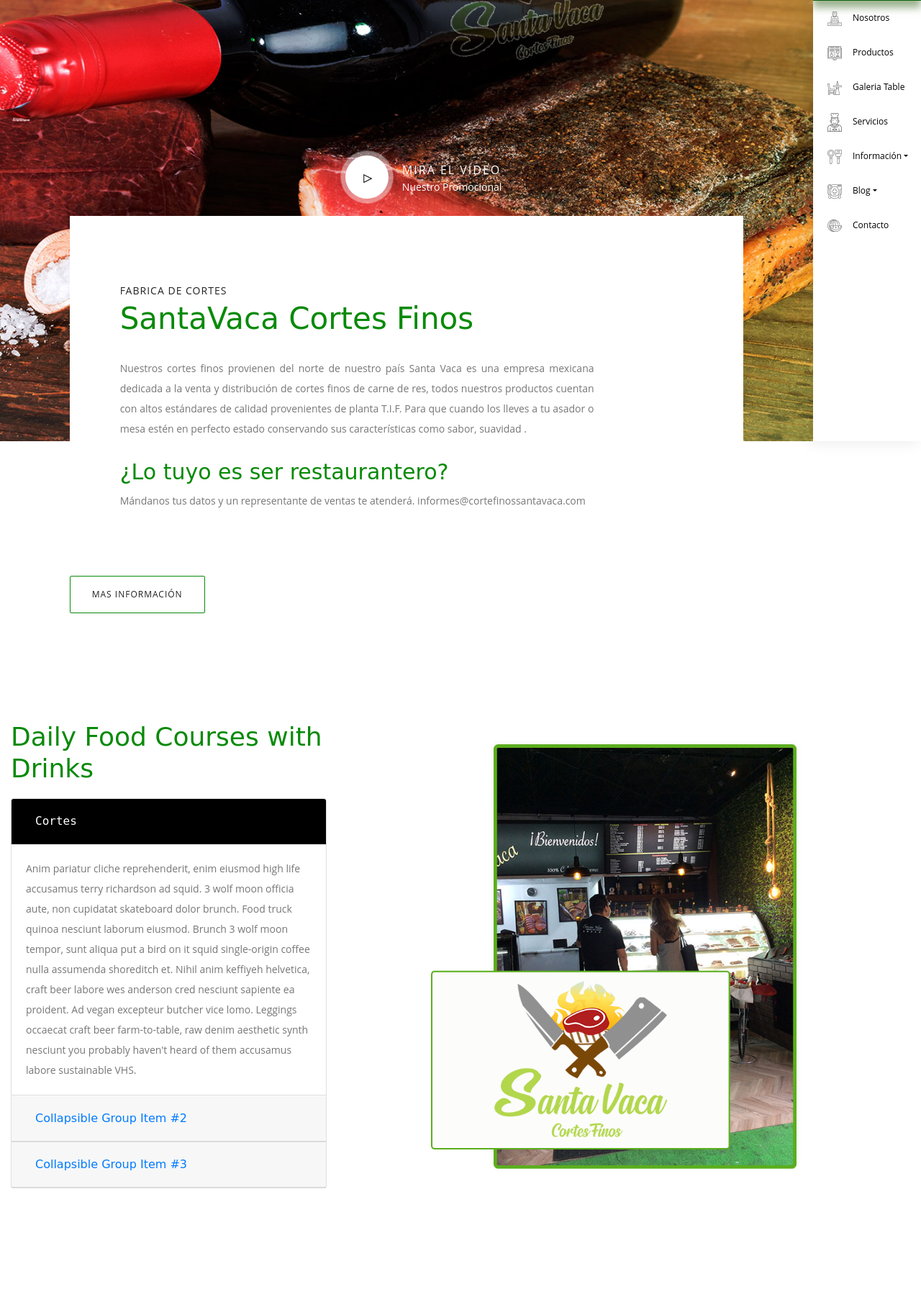
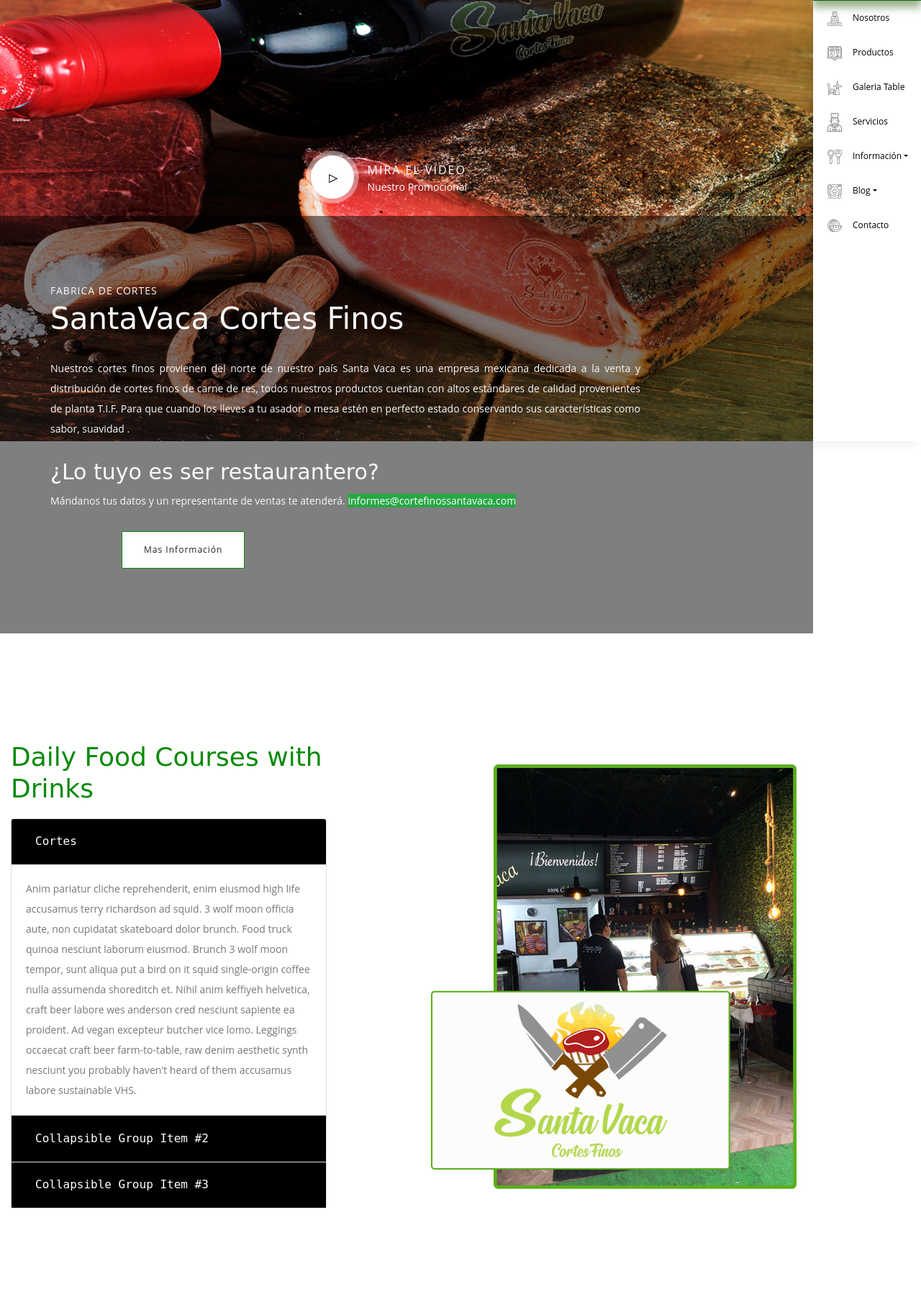
Before and after one commit to JlchavezG/SantaVaca, a PHP site: page / in a window 1280 px wide. Shown: the part 187-1989 px from the top of the page at 72% size. Run offline with PHP 8.4, Linux system fonts and the light colour scheme; some libraries are stand-ins or nearby versions.

Commit message:
cambios en la pagina index
cambios en la estructura de la pagina principal cortes Finis santavaca

```diff
--- a/css/style.css
+++ b/css/style.css
@@ -457,7 +457,7 @@
         letter-spacing: 2px;
         margin: 0; }
   .banner-bottom .banner_content {
-    background: #fff;
+    background: rgba(0, 0, 0, 0.5);
     padding: 90px 70px; }
     @media (max-width: 991px) {
       .banner-bottom .banner_content {
--- a/index.html
+++ b/index.html
@@ -71,14 +71,13 @@
 			<div class="banner_inner">
 				<div class="container-fluid no-padding">
 					<div class="row fullscreen">
-
 					</div>
 				</div>
 			</div>
 		</section>
 		<!-- Inicia banner bottom del video  -->
 		<div class="row banner-bottom align-items-center justify-content-center">
-			<div class="col-lg-4">
+			<div class="col-lg-6">
 				<div class="video-popup d-flex align-items-center">
 					<a class="play-video video-play-button animate" href="https://www.youtube.com/watch?v=KUln2DXU5VE" data-animate="zoomIn"
 					 data-duration="1.5s" data-delay="0.1s">
@@ -90,29 +89,28 @@
 					</div>
 				</div>
 			</div>
-			<div class="col-lg-10">
+			<div class="col-lg-12">
 				<div class="banner_content">
 					<div class="row d-flex align-items-center">
 						<div class="col-lg-10 col-md-16">
-							  <p class="top-text">Fabrica de cortes</p>
-							     <h1>SantaVaca Cortes Finos</h1>
-							       <p class="text-justify">Nuestros cortes finos provienen del norte de nuestro país
+							  <p class="top-text text-light">Fabrica de cortes</p>
+							     <h1 class="text-light">SantaVaca Cortes Finos</h1>
+							       <p class="text-justify text-light">Nuestros cortes finos provienen del norte de nuestro país
                          Santa Vaca es una empresa mexicana dedicada a la venta y distribución de cortes finos de carne de res, todos nuestros productos cuentan con altos estándares de calidad provenientes de planta T.I.F.
                          Para que cuando los lleves a tu asador o mesa estén en perfecto estado conservando sus características como sabor, suavidad
                      .</p><br>
 						 </div>
 						    <div class="col-lg-12 col-md-12">
-									<h2>¿Lo tuyo es ser restaurantero?</h2>
-										<p class="text-justify">Mándanos tus datos y un representante de ventas te atenderá. informes@cortefinossantavaca.com</p>
+									<h2 class="text-light">¿Lo tuyo es ser restaurantero?</h2>
+										<p class="text-justify text-light">Mándanos tus datos y un representante de ventas te atenderá. <a href="mailto:informes@cortefinossantavaca.com"  class="bg-success text-white">informes@cortefinossantavaca.com</a></p>
+								</div>
+					  </div><br>
+						<div class="banner-btn">
+							<a class="primary-btn align-self-end" href="#">Mas Información</a>
 					 </div>
 						</div>
 			   </div>
-						<div class="banner-btn">
-							<a class="primary-btn text-uppercase" href="#">Mas Información</a>
 		</div>
-			   </div>
-		</div>
-
 		<!-- Termina el banner bottom -->
 		<!--================ Termina Home Banner Area =================-->
 		<!--================ Inicia Breakfast Area =================-->
@@ -138,9 +136,9 @@
 							    </div>
 							  </div>
 							  <div class="card">
-							    <div class="card-header" id="headingTwo">
+							    <div class="card-header dion" id="headingTwo">
 							      <h2 class="mb-0">
-							        <button class="btn btn-link collapsed" type="button" data-toggle="collapse" data-target="#collapseTwo" aria-expanded="false" aria-controls="collapseTwo">
+							        <button class="btn btn-link text" type="button" data-toggle="collapse" data-target="#collapseTwo" aria-expanded="false" aria-controls="collapseTwo">
 							          Collapsible Group Item #2
 							        </button>
 							      </h2>
@@ -152,9 +150,9 @@
 							    </div>
 							  </div>
 							  <div class="card">
-							    <div class="card-header" id="headingThree">
+							    <div class="card-header dion" id="headingThree">
 							      <h2 class="mb-0">
-							        <button class="btn btn-link collapsed" type="button" data-toggle="collapse" data-target="#collapseThree" aria-expanded="false" aria-controls="collapseThree">
+							        <button class="btn btn-link text" type="button" data-toggle="collapse" data-target="#collapseThree" aria-expanded="false" aria-controls="collapseThree">
 							          Collapsible Group Item #3
 							        </button>
 							      </h2>
@@ -326,75 +325,87 @@
 				</div>
 			</div>
 		</div>
-<div><h2 class="text-center">Cortes del Lomo</h2></div
+<div>
+	<h2 class="text-center">Cortes del Lomo</h2>
 </div>
-<div class="card-group">
-<div class="card">
-<img src="img/chef/bifechorizo.png" class="card-img-top" alt="...">
-<div class="card-body">
-	<h5 class="card-title">Bife de Chorizo</h5>
-	<p class="card-text">
-		<ul>
-			<li> Nivel Alta de Grasa</li>
-      <li> Parte de la Res: Costillar</li>
-      <li> Suavidad: Alta 10</li>
-			<li> Sabor 10</li>
-			<li> Termino Sugerido: Medio / Tres cuartos</li>
-			<li> Origen: Argentino</li>
-</li>
-		</ul>
-	</p>
-</div>
-<div class="card-footer">
-	<small class="text-muted">Calidad: SantaVaca</small>
+<!--================ End Chef Area =================-->
+<!--- slider principal -->
+<div class="bd-example">
+ <div id="carouselExampleCaptions" class="carousel slide" data-ride="carousel">
+	 <ol class="carousel-indicators">
+		 <li data-target="#carouselExampleCaptions" data-slide-to="0" class="active"></li>
+		 <li data-target="#carouselExampleCaptions" data-slide-to="1"></li>
+		 <li data-target="#carouselExampleCaptions" data-slide-to="2"></li>
+		 <li data-target="#carouselExampleCaptions" data-slide-to="3"></li>
+		 <li data-target="#carouselExampleCaptions" data-slide-to="4"></li>
+		 <li data-target="#carouselExampleCaptions" data-slide-to="5"></li>
+	 </ol>
+	 <div class="carousel-inner">
+		 <div class="carousel-item active">
+			 <img src="img/chef/slider1.jpg" class="d-block w-100" alt="...">
+			 <div class="carousel-caption d-none d-md-block">
+				 <h5>First slide label</h5>
+				 <p>Nulla vitae elit libero, a pharetra augue mollis interdum.</p>
 			 </div>
 		 </div>
-<div class="card">
-<img src="img/chef/asadotira.png" class="card-img-top" alt="...">
-<div class="card-body">
-	<h5 class="card-title">Asado de Tira</h5>
-	<p class="card-text">
-		<ul>
-			<li> Nivel Inter-Medio de Grasa</li>
-			<li> Parte de la Res: Costillar</li>
-			<li> Suavidad: Alta 8</li>
-			<li> Sabor 10</li>
-			<li> Termino Sugerido: Medio </li>
-			<li> Origen: Argentino</li>
-		</ul>
-	</p>
-</div>
-<div class="card-footer">
-	<small class="text-muted">Calidad: SantaVaca</small>
+		 <div class="carousel-item">
+			 <img src="img/chef/slider2.jpg" class="d-block w-100" alt="...">
+			 <div class="carousel-caption d-none d-md-block">
+				 <h5>Second slide label</h5>
+				 <p>Lorem ipsum dolor sit amet, consectetur adipiscing elit.</p>
 			 </div>
 		 </div>
-<div class="card">
-<img src="img/chef/Entrecot.png" class="card-img-top" alt="...">
-<div class="card-body">
-	<h5 class="card-title">Entrecot</h5>
-	<p class="card-text">
-		<li> Nivel Medio de Grasa</li>
-		<li> Parte de la Res: Costilla</li>
-		<li> Suavidad: Alta 8</li>
-		<li> Sabor 9</li>
-		<li> Termino Sugerido: Medio / Tres cuartos</li>
-		<li> Origen: Americano</li>
-	</ul>
-	</p>
+		 <div class="carousel-item">
+			 <img src="img/chef/slider3.jpg" class="d-block w-100" alt="...">
+			 <div class="carousel-caption d-none d-md-block">
+				 <h5>Third slide label</h5>
+				 <p>Praesent commodo cursus magna, vel scelerisque nisl consectetur.</p>
 			 </div>
-<div class="card-footer">
-	<small class="text-muted">Calidad: SantaVaca</small>
+		 </div>
+		 <div class="carousel-item">
+			 <img src="img/chef/slider4.jpg" class="d-block w-100" alt="...">
+			 <div class="carousel-caption d-none d-md-block">
+				 <h5>Third slide label</h5>
+				 <p>Praesent commodo cursus magna, vel scelerisque nisl consectetur.</p>
+			 </div>
+		 </div>
+		 <div class="carousel-item">
+			 <img src="img/chef/slider5.jpg" class="d-block w-100" alt="...">
+			 <div class="carousel-caption d-none d-md-block">
+				 <h5>Third slide label</h5>
+				 <p>Praesent commodo cursus magna, vel scelerisque nisl consectetur.</p>
+			 </div>
+		 </div>
+		 <div class="carousel-item">
+			 <img src="img/chef/slider6.jpg" class="d-block w-100" alt="...">
+			 <div class="carousel-caption d-none d-md-block">
+				 <h5>Third slide label</h5>
+				 <p>Praesent commodo cursus magna, vel scelerisque nisl consectetur.</p>
 			 </div>
 		 </div>
 	 </div>
-<!--================ End Chef Area =================-->
+	 <a class="carousel-control-prev" href="#carouselExampleCaptions" role="button" data-slide="prev">
+		 <span class="carousel-control-prev-icon" aria-hidden="true"></span>
+		 <span class="sr-only">Previous</span>
+	 </a>
+	 <a class="carousel-control-next" href="#carouselExampleCaptions" role="button" data-slide="next">
+		 <span class="carousel-control-next-icon" aria-hidden="true"></span>
+		 <span class="sr-only">Next</span>
+	 </a>
+ </div>
+</div>
+<!--- Termina slider principal ----->
+
+
+
+
 <!--================ Start Food Gallery Area =================-->
 		<section class="section_gap_top food-gallery-area">
 			<div class="container-fluid no-padding">
 				<div class="row owl-carousel active-food-gallery">
 					<!-- single gallery item -->
 					<div class="single-gallery-item">
-						<img class="img-fluid" src="img/food/food5.jpg" alt="">
+					<a href="img/food/food5.jpg" class="img-popup"><img class="img-fluid" src="img/food/food5.jpg" alt=""></a>
 					</div>
 					<!-- single gallery item -->
 					<div class="single-gallery-item">
@@ -424,26 +443,24 @@
 		<!--================Contact Area =================-->
 		<section class="contact_area section_gap">
 			<div class="container">
-				<div id="mapBox" class="mapBox" data-lat="40.701083" data-lon="-74.1522848" data-zoom="13" data-info="PO Box CT16122 Collins Street West, Victoria 8007, Australia."
-				 data-mlat="40.701083" data-mlon="-74.1522848">
+				<div id="mapBox" class="mapBox" data-lat="19.3804267" data-lon="-99.1529469" data-zoom="15" data-info="Cortes Finos SantaVaca"
+				 data-mlat="19.3804267" data-mlon="-99.1529469">
 				</div>
 				<div class="row">
 					<div class="col-lg-3">
 						<div class="contact_info">
 							<div class="info_item">
 								<i class="lnr lnr-home"></i>
-								<h6>California, United States</h6>
-								<p>Santa monica bullevard</p>
+								<h6>Dr José María Vertiz 1132 </h6>
+								<p>Colonia, Vértiz Narvarte, 03600</p>
 							</div>
 							<div class="info_item">
 								<i class="lnr lnr-phone-handset"></i>
-								<h6><a href="#">00 (440) 9865 562</a></h6>
-								<p>Mon to Fri 9am to 6 pm</p>
+								<h6><a href="#">01 55 7027 5904</a></h6>
 							</div>
 							<div class="info_item">
 								<i class="lnr lnr-envelope"></i>
-								<h6><a href="#">support@colorlib.com</a></h6>
-								<p>Send us your query anytime!</p>
+								<h6><a href="#">contacto@santavacacortesfinos.com</a></h6>
 							</div>
 						</div>
 					</div>
@@ -451,22 +468,22 @@
 						<form class="row contact_form" action="contact_process.php" method="post" id="contactForm" novalidate="novalidate">
 							<div class="col-md-6">
 								<div class="form-group">
-									<input type="text" class="form-control" id="name" name="name" placeholder="Enter your name">
+									<input type="text" class="form-control" id="name" name="name" placeholder="Ingresa tu Nombre">
 								</div>
 								<div class="form-group">
-									<input type="email" class="form-control" id="email" name="email" placeholder="Enter email address">
+									<input type="email" class="form-control" id="email" name="email" placeholder="Tu Email">
 								</div>
 								<div class="form-group">
-									<input type="text" class="form-control" id="subject" name="subject" placeholder="Enter Subject">
+									<input type="text" class="form-control" id="subject" name="subject" placeholder="Asunto:">
 								</div>
 							</div>
 							<div class="col-md-6">
 								<div class="form-group">
-									<textarea class="form-control" name="message" id="message" rows="1" placeholder="Enter Message"></textarea>
+									<textarea class="form-control" name="message" id="message" rows="1" placeholder="Tu Mensaje"></textarea>
 								</div>
 							</div>
 							<div class="col-md-12 text-right">
-								<button type="submit" value="submit" class="primary-btn text-uppercase">Send Message</button>
+								<button type="submit" value="submit" class="primary-btn text-uppercase">Enviar</button>
 							</div>
 						</form>
 					</div>
@@ -517,9 +534,12 @@
 	<script src="vendors/counter-up/jquery.counterup.js"></script>
 	<script src="js/mail-script.js"></script>
 	<!--gmaps Js-->
-	<script src="https://maps.googleapis.com/maps/api/js?key=AIzaSyCjCGmQ0Uq4exrzdcL6rvxywDDOvfAu6eE"></script>
+	<script src="https://maps.googleapis.com/maps/api/js?key=AIzaSyCgdCOInQlDLg_-QU7f0J5kIp1Q66ojJFI"></script>
 	<script src="js/gmaps.min.js"></script>
 	<script src="js/theme.js"></script>
+	<script>
+		$('.carousel').carousel();
+	</script>
 </body>
 
 </html>
```
Also changed, not shown: other parts of index.html (+19 -10 lines), elements.html (+61 -1 lines), js/theme.js (+4 -4 lines), img/banner/home-banner.jpg, img/chef/slider1.jpg (added), img/chef/slider2.jpg (added), img/chef/slider3.jpg (added), img/chef/slider4.jpg (added), img/chef/slider5.jpg (added), img/chef/slider6.jpg (added), img/food/food10.jpg (added), img/food/food11.jpg (added), img/food/food12.jpg (added), img/food/food3.jpg, 5 more files. Lines whose indentation alone changed are shown as unchanged.
